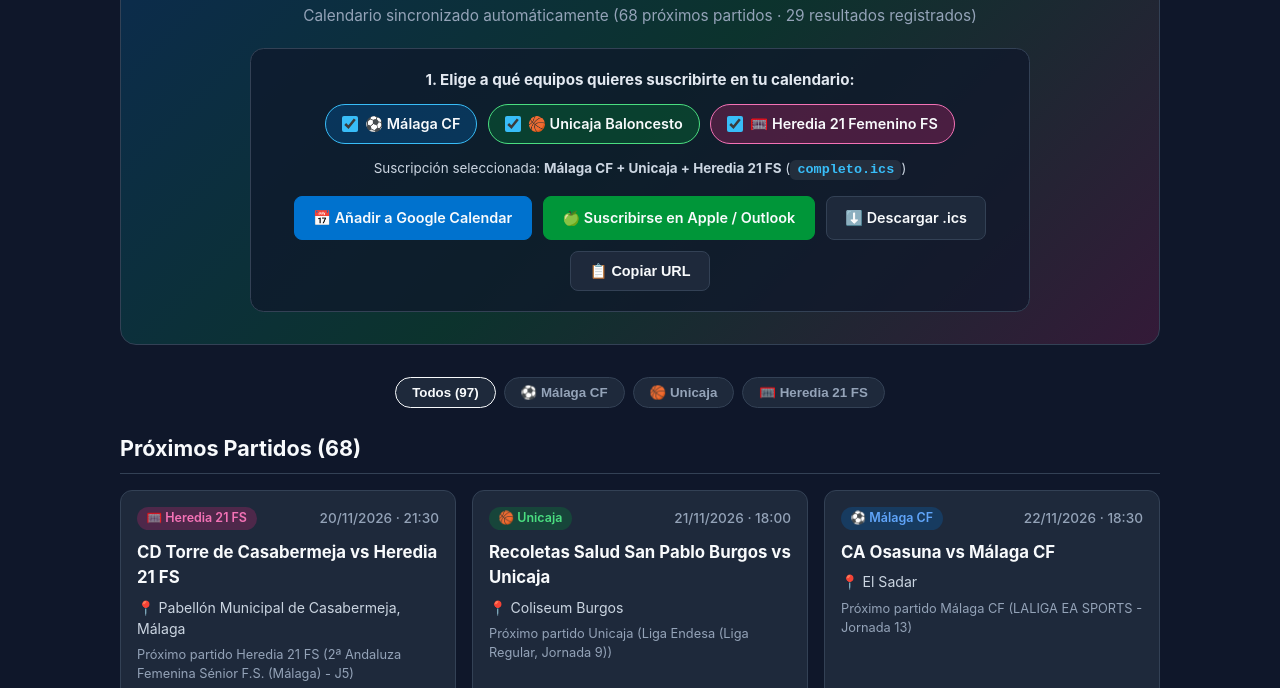
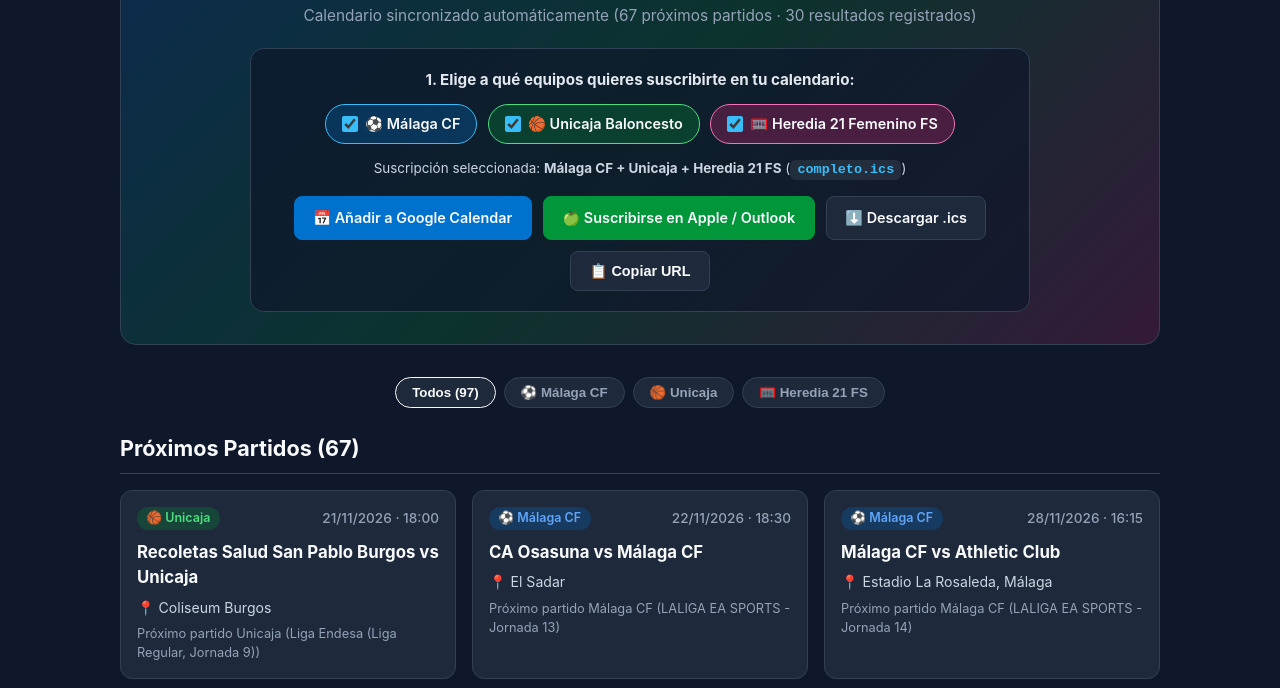
Before and after one commit to EspiMLG/sportsmlgcalendar, a plain HTML site: page index.html in a window 1280 px wide. Shown: the part 112-800 px from the top of the page. Drawn offline with Linux system fonts and the light colour scheme.

Commit message:
Actualización automática de calendario 🤖

```diff
--- a/index.html
+++ b/index.html
@@ -153,7 +153,7 @@
   <div class="container">
     <header>
       <h1>⚽ Málaga CF · 🏀 Unicaja · 🥅 Heredia 21 FS</h1>
-      <p class="subtitle">Calendario sincronizado automáticamente (68 próximos partidos · 29 resultados registrados)</p>
+      <p class="subtitle">Calendario sincronizado automáticamente (67 próximos partidos · 30 resultados registrados)</p>
 
       <div class="customizer">
         <div class="customizer-title">1. Elige a qué equipos quieres suscribirte en tu calendario:</div>
@@ -192,10 +192,9 @@
       <button class="filter-btn" onclick="filtrar('futsal', this)">🥅 Heredia 21 FS</button>
     </div>
 
-    <h2>Próximos Partidos (68)</h2>
+    <h2>Próximos Partidos (67)</h2>
     <div class="grid">
-      <div class="match-card" data-sport="futsal"><div class="match-header"><span class="badge badge-futsal">🥅 Heredia 21 FS</span><span class="match-date">20/11/2026 · 21:30</span></div><div class="match-title">CD Torre de Casabermeja vs Heredia 21 FS</div><div class="match-loc">📍 Pabellón Municipal de Casabermeja, Málaga</div><div class="match-desc">Próximo partido Heredia 21 FS (2ª Andaluza Femenina Sénior F.S. (Málaga) - J5)</div></div>
-<div class="match-card" data-sport="basket"><div class="match-header"><span class="badge badge-basket">🏀 Unicaja</span><span class="match-date">21/11/2026 · 18:00</span></div><div class="match-title">Recoletas Salud San Pablo Burgos vs Unicaja</div><div class="match-loc">📍 Coliseum Burgos</div><div class="match-desc">Próximo partido Unicaja (Liga Endesa (Liga Regular, Jornada 9))</div></div>
+      <div class="match-card" data-sport="basket"><div class="match-header"><span class="badge badge-basket">🏀 Unicaja</span><span class="match-date">21/11/2026 · 18:00</span></div><div class="match-title">Recoletas Salud San Pablo Burgos vs Unicaja</div><div class="match-loc">📍 Coliseum Burgos</div><div class="match-desc">Próximo partido Unicaja (Liga Endesa (Liga Regular, Jornada 9))</div></div>
 <div class="match-card" data-sport="futbol"><div class="match-header"><span class="badge badge-futbol">⚽ Málaga CF</span><span class="match-date">22/11/2026 · 18:30</span></div><div class="match-title">CA Osasuna vs Málaga CF</div><div class="match-loc">📍 El Sadar</div><div class="match-desc">Próximo partido Málaga CF (LALIGA EA SPORTS - Jornada 13)</div></div>
 <div class="match-card" data-sport="futbol"><div class="match-header"><span class="badge badge-futbol">⚽ Málaga CF</span><span class="match-date">28/11/2026 · 16:15</span></div><div class="match-title">Málaga CF vs Athletic Club</div><div class="match-loc">📍 Estadio La Rosaleda, Málaga</div><div class="match-desc">Próximo partido Málaga CF (LALIGA EA SPORTS - Jornada 14)</div></div>
 <div class="match-card" data-sport="futsal"><div class="match-header"><span class="badge badge-futsal">🥅 Heredia 21 FS</span><span class="match-date">29/11/2026 · Por confirmar</span></div><div class="match-title">Heredia 21 FS vs CV AV El Torcal</div><div class="match-loc">📍 Ciudad Deportiva de Carranque (Pabellón), Málaga</div><div class="match-desc">Próximo partido Heredia 21 FS (2ª Andaluza Femenina Sénior F.S. (Málaga) - J6) (Hora por confirmar)</div></div>
@@ -266,7 +265,8 @@
 
     <h2>Últimos Resultados</h2>
     <div class="grid">
-      <div class="match-card" data-sport="basket"><div class="match-header"><span class="badge badge-basket">🏀 Unicaja</span><span class="match-date">18/11/2026 · 20:30</span></div><div class="match-title">Unicaja vs BK Kvis Pardubice (94 - 66)</div><div class="match-loc">📍 Palacio de Deportes José María Martín Carpena, Málaga</div><div class="match-desc">Resultado Unicaja: 94 - 66 | Basketball Champions League (Liga Regular, Jornada 4)</div></div>
+      <div class="match-card" data-sport="futsal"><div class="match-header"><span class="badge badge-futsal">🥅 Heredia 21 FS</span><span class="match-date">20/11/2026 · 21:30</span></div><div class="match-title">CD Torre de Casabermeja vs Heredia 21 FS (5 - 2)</div><div class="match-loc">📍 Pabellón Municipal de Casabermeja, Málaga</div><div class="match-desc">Resultado Heredia 21 FS: 5 - 2 | 2ª Andaluza Femenina Sénior F.S. (Málaga) - J5</div></div>
+<div class="match-card" data-sport="basket"><div class="match-header"><span class="badge badge-basket">🏀 Unicaja</span><span class="match-date">18/11/2026 · 20:30</span></div><div class="match-title">Unicaja vs BK Kvis Pardubice (94 - 66)</div><div class="match-loc">📍 Palacio de Deportes José María Martín Carpena, Málaga</div><div class="match-desc">Resultado Unicaja: 94 - 66 | Basketball Champions League (Liga Regular, Jornada 4)</div></div>
 <div class="match-card" data-sport="basket"><div class="match-header"><span class="badge badge-basket">🏀 Unicaja</span><span class="match-date">15/11/2026 · 12:30</span></div><div class="match-title">Unicaja vs FIATC Girona (82 - 70)</div><div class="match-loc">📍 Palacio de Deportes José María Martín Carpena, Málaga</div><div class="match-desc">Resultado Unicaja: 82 - 70 | Liga Endesa (Liga Regular, Jornada 8)</div></div>
 <div class="match-card" data-sport="futsal"><div class="match-header"><span class="badge badge-futsal">🥅 Heredia 21 FS</span><span class="match-date">13/11/2026 · 20:30</span></div><div class="match-title">Heredia 21 FS vs CD Axarquía FS Algarrobo (2 - 4)</div><div class="match-loc">📍 Ciudad Deportiva de Carranque (Pabellón), Málaga</div><div class="match-desc">Resultado Heredia 21 FS: 2 - 4 | 2ª Andaluza Femenina Sénior F.S. (Málaga) - J4</div></div>
 <div class="match-card" data-sport="basket"><div class="match-header"><span class="badge badge-basket">🏀 Unicaja</span><span class="match-date">08/11/2026 · 17:00</span></div><div class="match-title">Casademont Zaragoza vs Unicaja (96 - 91)</div><div class="match-loc">📍 Pabellón Príncipe Felipe</div><div class="match-desc">Resultado Unicaja: 96 - 91 | Liga Endesa (Liga Regular, Jornada 7)</div></div>
@@ -289,7 +289,6 @@
 <div class="match-card" data-sport="basket"><div class="match-header"><span class="badge badge-basket">🏀 Unicaja</span><span class="match-date">03/10/2026 · 19:30</span></div><div class="match-title">Unicaja vs La Laguna Tenerife (75 - 80)</div><div class="match-loc">📍 Palacio de Deportes José María Martín Carpena, Málaga</div><div class="match-desc">Resultado Unicaja: 75 - 80 | Liga Endesa (Liga Regular, Jornada 2)</div></div>
 <div class="match-card" data-sport="basket"><div class="match-header"><span class="badge badge-basket">🏀 Unicaja</span><span class="match-date">27/09/2026 · 19:00</span></div><div class="match-title">Real Madrid vs Unicaja (89 - 87)</div><div class="match-loc">📍 Movistar Arena</div><div class="match-desc">Resultado Unicaja: 89 - 87 | Liga Endesa (Liga Regular, Jornada 1)</div></div>
 <div class="match-card" data-sport="futbol"><div class="match-header"><span class="badge badge-futbol">⚽ Málaga CF</span><span class="match-date">20/09/2026 · 14:00</span></div><div class="match-title">Getafe CF vs Málaga CF (1 - 0)</div><div class="match-loc">📍 Coliseum</div><div class="match-desc">Resultado Málaga CF: 1 - 0 | LALIGA EA SPORTS - Jornada 7</div></div>
-<div class="match-card" data-sport="futbol"><div class="match-header"><span class="badge badge-futbol">⚽ Málaga CF</span><span class="match-date">17/09/2026 · 21:30</span></div><div class="match-title">Málaga CF vs Villarreal CF (1 - 3)</div><div class="match-loc">📍 Estadio La Rosaleda, Málaga</div><div class="match-desc">Resultado Málaga CF: 1 - 3 | LALIGA EA SPORTS - Jornada 6</div></div>
     </div>
   </div>
   <script>
```
Also changed, not shown: 4 other files.
